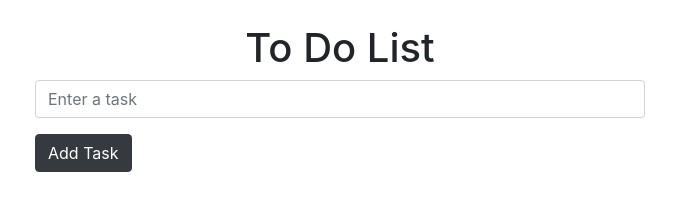
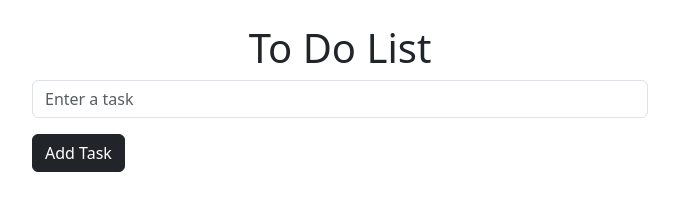
Before and after one commit to naga-rathna/To-do-list, a plain HTML site: page index.html in a window 1280 px wide. Shown: the whole page, without its empty margins (300-979 px from the left). Drawn offline with nearby package versions, Linux system fonts and the light colour scheme.

Commit message:
Bootstrap cdn link added

```diff
--- a/index.html
+++ b/index.html
@@ -4,7 +4,7 @@
     <meta charset="UTF-8">
     <meta name="viewport" content="width=device-width, initial-scale=1.0">
     <title>To Do List</title>
-    <link rel="stylesheet" href="../bootstrap-5.3.3-dist/css/bootstrap.min.css">
+    <link href="https://cdn.jsdelivr.net/npm/bootstrap@5.3.3/dist/css/bootstrap.min.css" rel="stylesheet" integrity="sha384-QWTKZyjpPEjISv5WaRU9OFeRpok6YctnYmDr5pNlyT2bRjXh0JMhjY6hW+ALEwIH" crossorigin="anonymous">
 </head>
 <body>
     <div class="container-fluid mt-4">
```
